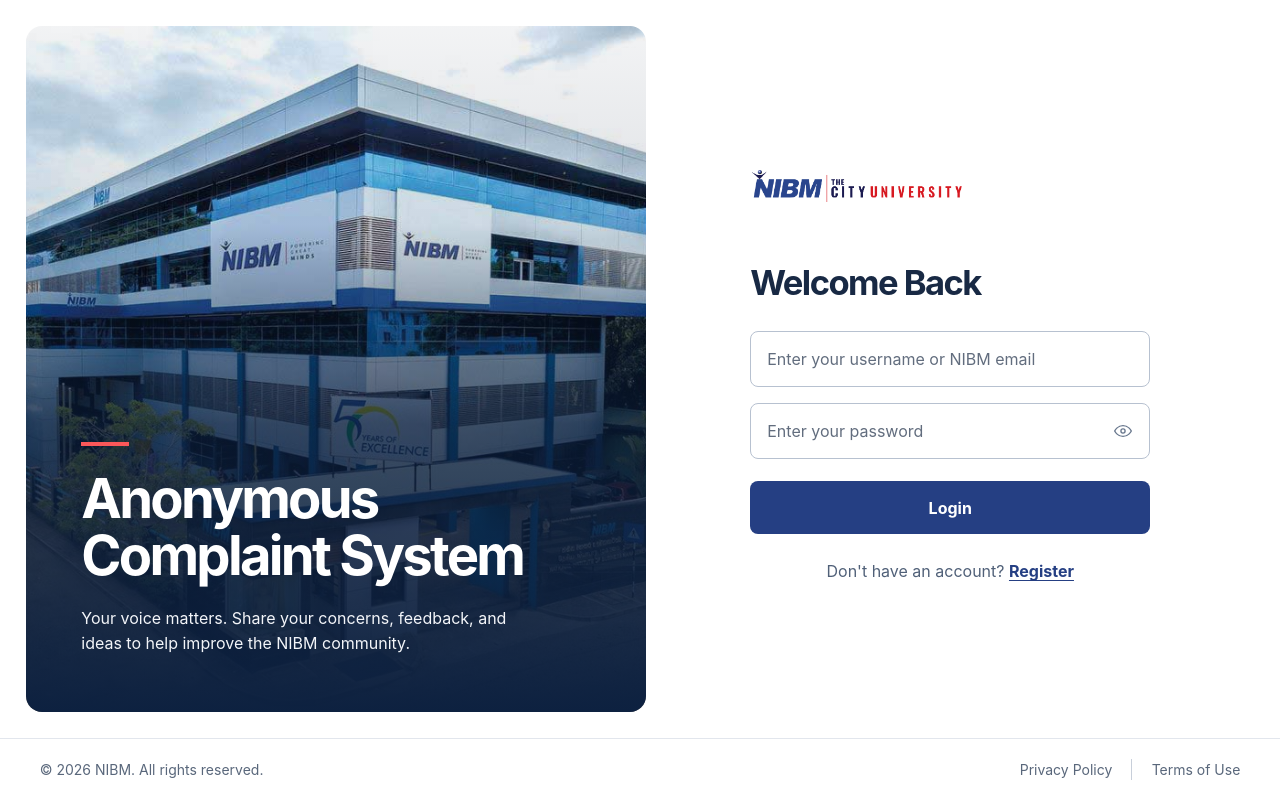
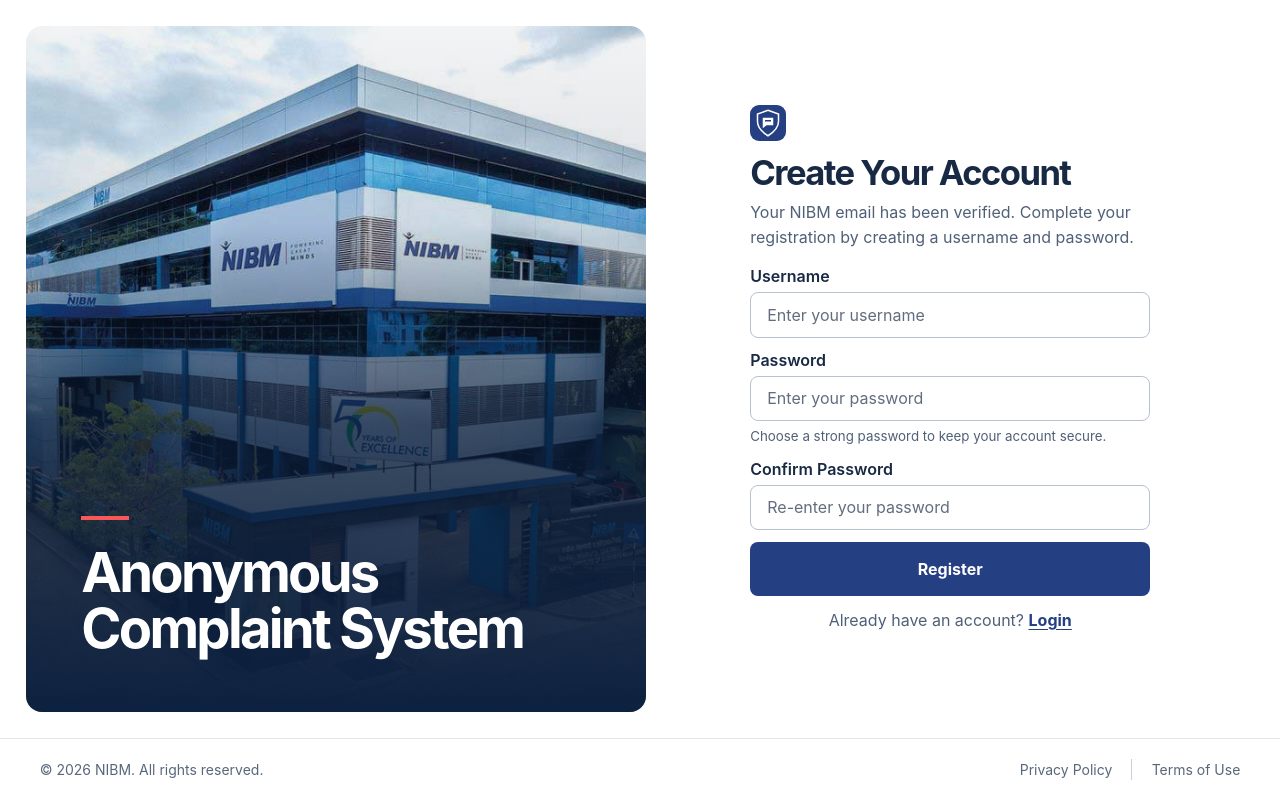
Before and after one commit to Sasindu-Sandakalum/Complaint-System, a React (Vite) app in the folder client/: page / in a window 1280 px wide. Built offline with nearby package versions, Linux system fonts and the light colour scheme.

Commit message:
Login UI

```diff
--- a/client/src/App.tsx
+++ b/client/src/App.tsx
@@ -1,10 +1,10 @@
-import Login from "./pages/Login";
+import Register from "./pages/Register";
 
 function App() {
 
   return (
     <>
-      <Login/>
+      <Register/>
     </>
   )
 }
--- a/client/src/pages/Login.tsx
+++ b/client/src/pages/Login.tsx
@@ -1,4 +1,4 @@
-import './Login.css'
+import './Styles/Login.css';
 
 export default function Login() {
   return (
--- /dev/null
+++ b/client/src/pages/Register.tsx
@@ -0,0 +1,61 @@
+import './Styles/Register.css'
+
+export default function Register() {
+  return (
+    <div className="login-page registration">
+      <main className="login-layout">
+        <section className="campus-panel" aria-labelledby="system-name">
+          <div className="campus-copy">
+            <h1 id="system-name">Anonymous Complaint System</h1>
+          </div>
+        </section>
+        <section className="auth-panel" aria-labelledby="register-heading">
+          <div className="auth-content">
+            <svg className="registration-mark" role="img" aria-label="Anonymous Complaint System logo" viewBox="0 0 48 48" width="44" height="44" fill="none">
+          <rect width="48" height="48" rx="12" fill="#253f83" />
+          <path d="M24 7l14 5v10c0 8-6 14-14 19-8-5-14-11-14-19V12z" stroke="white" strokeWidth="2" />
+          <path d="M17 17h14v10H22l-5 4z" fill="white" />
+          <path d="M20 21h8" stroke="#253f83" strokeWidth="2" />
+        </svg>
+            <h2 id="register-heading">Create Your Account</h2>
+          <p className="registration-intro">Your NIBM email has been verified. Complete your registration by creating a username and password.</p>
+          <form aria-label="Create Your Account" noValidate>
+            <div className="field">
+              <label htmlFor="register-username">Username</label>
+              <div className="input-box">
+                <input id="register-username" name="username" autoComplete="username" placeholder="Enter your username" required />
+              </div>
+              <p hidden role="alert">Please enter your username.</p>
+              <p hidden role="alert">Username already exists.</p>
+            </div>
+            <div className="field">
+              <label htmlFor="register-password">Password</label>
+              <div className="input-box">
+                <input id="register-password" type="password" name="password" autoComplete="new-password" placeholder="Enter your password" aria-describedby="password-help" required />
+              </div>
+              <small id="password-help">Choose a strong password to keep your account secure.</small>
+              <p hidden role="alert">Please enter your password.</p>
+              <p hidden role="alert">Please choose a stronger password to help keep your account secure.</p>
+            </div>
+            <div className="field">
+              <label htmlFor="register-confirm">Confirm Password</label>
+              <div className="input-box">
+                <input id="register-confirm" type="password" name="confirmation" autoComplete="new-password" placeholder="Re-enter your password" required />
+              </div>
+              <p hidden role="alert">Please confirm your password.</p>
+              <p hidden role="alert">The passwords you entered do not match. Please try again.</p>
+            </div>
+            <button className="login-button" type="button">Register</button>
+            <p hidden role="status">Your account has been registered successfully.</p>
+          </form>
+          <p className="register-line">Already have an account? <a href="/login">Login</a></p>
+          </div>
+        </section>
+      </main>
+      <footer className="login-footer">
+        <span>© 2026 NIBM. All rights reserved.</span>
+        <div className="policy-links"><a role="link" aria-disabled="true">Privacy Policy</a><a role="link" aria-disabled="true">Terms of Use</a></div>
+      </footer>
+    </div>
+  )
+}
--- a/client/src/pages/Login.css
+++ b/client/src/pages/Styles/Login.css
@@ -153,6 +153,14 @@
 .policy-links { display: flex; align-items: center; gap: 1.2rem; }
 .policy-links a + a { border-left: 1px solid #c8cfda; padding-left: 1.2rem; }
 
+@media (width > 48rem) {
+  .login-page {
+    display: grid;
+    grid-template-rows: 1fr auto;
+  }
+  .campus-panel { min-height: 0; }
+}
+
 @media (max-width: 48rem) {
   .login-layout { grid-template-columns: minmax(0, 1fr); align-content: start; padding: .8rem; }
   .campus-panel { min-height: 17rem; padding: 1.75rem; background-position: center 32%; }
--- /dev/null
+++ b/client/src/pages/Styles/Register.css
@@ -0,0 +1,61 @@
+@import './Login.css';
+
+.registration {
+  --field-gap: 1rem;
+  --section-gap: 1.5rem;
+}
+
+.registration .auth-panel {
+  padding: var(--section-gap) clamp(1.25rem, 4vw, 4rem);
+}
+.registration-mark { display: block; margin-bottom: var(--field-gap); }
+.registration .auth-content h2 { margin: 0 0 .5rem; }
+.registration-intro {
+  margin: 0 0 var(--section-gap);
+  color: #506078;
+  line-height: 1.55;
+}
+
+.registration .auth-content form { gap: var(--field-gap); }
+.registration .field { display: grid; gap: .375rem; }
+.registration label { font-weight: 600; }
+.registration .input-box { padding: 0; }
+.registration .input-box input { padding: .75rem 1rem; }
+.registration small { color: #506078; line-height: 1.45; }
+.registration [role=alert], .registration [role=status] {
+  margin: 0;
+  font-size: .9rem;
+  line-height: 1.45;
+}
+.registration [role=alert] { color: #a52132; }
+.registration [role=status] { color: #17603e; }
+.registration .login-button { margin: 0; padding: .75rem 1rem; }
+.registration .register-line { margin: var(--field-gap) 0 0; }
+
+@media (max-height: 52rem) {
+  .registration { --field-gap: .75rem; --section-gap: 1rem; }
+  .registration-mark { width: 2.25rem; height: 2.25rem; }
+  .registration .input-box { min-height: 2.85rem; }
+  .registration .input-box input { min-height: 2.7rem; padding-block: .625rem; }
+}
+
+@media (max-width: 48rem) {
+  .registration .login-layout { row-gap: var(--section-gap); }
+  .registration .auth-panel { padding: 0 .5rem var(--field-gap); }
+}
+
+@media (max-height: 48rem) {
+  .registration .login-layout { padding-block: .625rem; }
+  .registration .auth-panel { padding-block: .5rem; }
+  .registration .auth-content {
+    display: grid;
+    grid-template-columns: auto minmax(0, 1fr);
+    align-items: center;
+    column-gap: .625rem;
+  }
+  .registration-mark { width: 2rem; height: 2rem; margin: 0; }
+  .registration .auth-content h2 { margin: 0; font-size: 1.85rem; }
+  .registration .auth-content > :is(p, form) { grid-column: 1 / -1; }
+  .registration-intro { margin-block: .625rem .875rem; }
+  .registration .login-footer { padding-block: .625rem; }
+}
```
